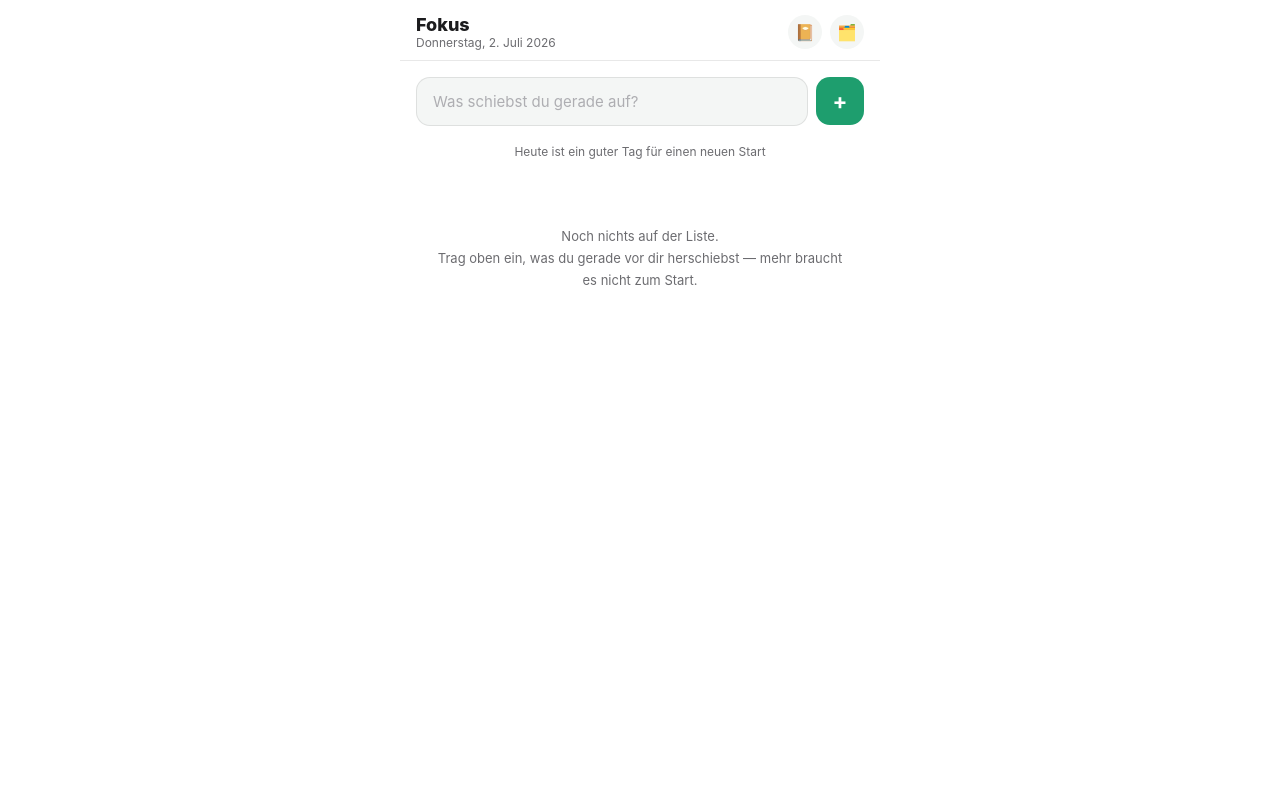
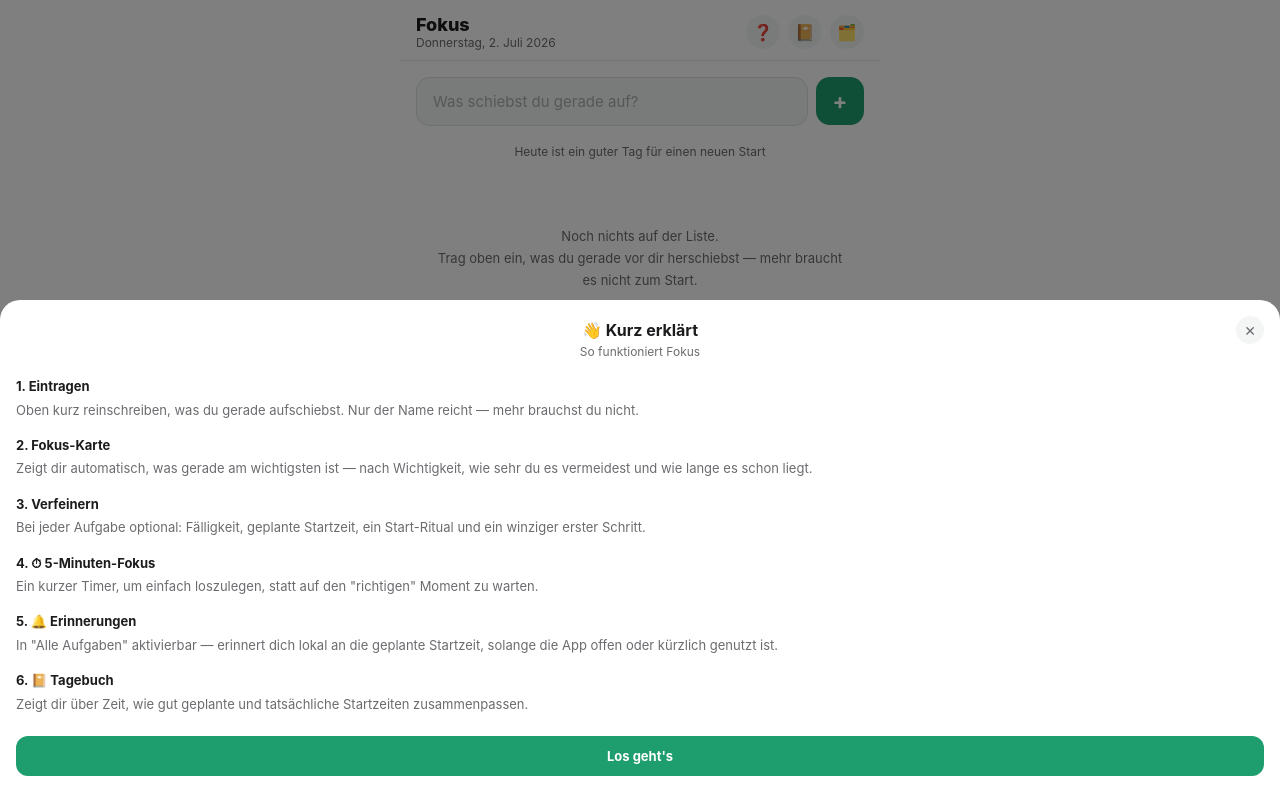
Before and after one commit to BlackBox420/prokrastination-coach, a plain HTML site: page index.html in a window 1280 px wide. Drawn offline with Linux system fonts and the light colour scheme.

Commit message:
In-App-Tutorial: kurze Erklärung beim ersten Besuch
Für Personen, die den Link neu bekommen: ein dismissbares Modal (❓-Button im
Header) mit 6 kurzen Punkten zur Kernfunktionalität, öffnet sich automatisch
einmalig beim allerersten Besuch (via localStorage-Flag), blockiert aber
nichts — die Schnell-Erfassung bleibt weiter sofort nutzbar.

```diff
--- a/index.html
+++ b/index.html
@@ -134,6 +134,7 @@ input,button,textarea{font-family:inherit;font-size:inherit}
     <div class="hdr-date" id="hdr-date"></div>
   </div>
   <div style="display:flex;gap:8px">
+    <button class="gear-btn" onclick="openHelp()" title="Kurz erklärt">❓</button>
     <button class="gear-btn" onclick="openDiary()" title="Arbeitstagebuch">📔</button>
     <button class="gear-btn" onclick="openManage()" title="Alle Aufgaben">🗂️</button>
   </div>
@@ -184,6 +185,23 @@ input,button,textarea{font-family:inherit;font-size:inherit}
     <div class="modal-title">Aufgabe verfeinern</div>
     <div class="modal-sub">Alles hier ist optional</div>
     <div id="refine-content"></div>
+  </div>
+</div>
+
+<div class="modal-bg" id="help-bg" onclick="helpBgClick(event)">
+  <div class="modal">
+    <button class="modal-close" onclick="closeHelp()">✕</button>
+    <div class="modal-title">👋 Kurz erklärt</div>
+    <div class="modal-sub">So funktioniert Fokus</div>
+    <div style="font-size:13px;color:var(--txt);line-height:1.8">
+      <p style="margin-bottom:12px"><b>1. Eintragen</b><br><span style="color:var(--txt2)">Oben kurz reinschreiben, was du gerade aufschiebst. Nur der Name reicht — mehr brauchst du nicht.</span></p>
+      <p style="margin-bottom:12px"><b>2. Fokus-Karte</b><br><span style="color:var(--txt2)">Zeigt dir automatisch, was gerade am wichtigsten ist — nach Wichtigkeit, wie sehr du es vermeidest und wie lange es schon liegt.</span></p>
+      <p style="margin-bottom:12px"><b>3. Verfeinern</b><br><span style="color:var(--txt2)">Bei jeder Aufgabe optional: Fälligkeit, geplante Startzeit, ein Start-Ritual und ein winziger erster Schritt.</span></p>
+      <p style="margin-bottom:12px"><b>4. ⏱ 5-Minuten-Fokus</b><br><span style="color:var(--txt2)">Ein kurzer Timer, um einfach loszulegen, statt auf den "richtigen" Moment zu warten.</span></p>
+      <p style="margin-bottom:12px"><b>5. 🔔 Erinnerungen</b><br><span style="color:var(--txt2)">In "Alle Aufgaben" aktivierbar — erinnert dich lokal an die geplante Startzeit, solange die App offen oder kürzlich genutzt ist.</span></p>
+      <p style="margin-bottom:4px"><b>6. 📔 Tagebuch</b><br><span style="color:var(--txt2)">Zeigt dir über Zeit, wie gut geplante und tatsächliche Startzeiten zusammenpassen.</span></p>
+    </div>
+    <button class="focus-btn focus-btn-primary" style="width:100%;margin-top:16px" onclick="closeHelp()">Los geht's</button>
   </div>
 </div>
 
@@ -662,6 +680,13 @@ function renderDiary(){
   }).join('');
 }
 
+function openHelp(){
+  document.getElementById('help-bg').classList.add('open');
+  document.body.style.overflow='hidden';
+}
+function closeHelp(){ document.getElementById('help-bg').classList.remove('open'); document.body.style.overflow=''; }
+function helpBgClick(e){ if(e.target===document.getElementById('help-bg')) closeHelp(); }
+
 function openDiary(){
   renderDiary();
   document.getElementById('diary-bg').classList.add('open');
@@ -677,6 +702,10 @@ function init(){
   renderApp();
   document.addEventListener('visibilitychange', ()=>{ if(document.visibilityState==='visible') checkReminders(); });
   setInterval(checkReminders, 60000);
+  if(!localStorage.getItem('pc-help-seen')){
+    localStorage.setItem('pc-help-seen','1');
+    openHelp();
+  }
 }
 
 init();
```
